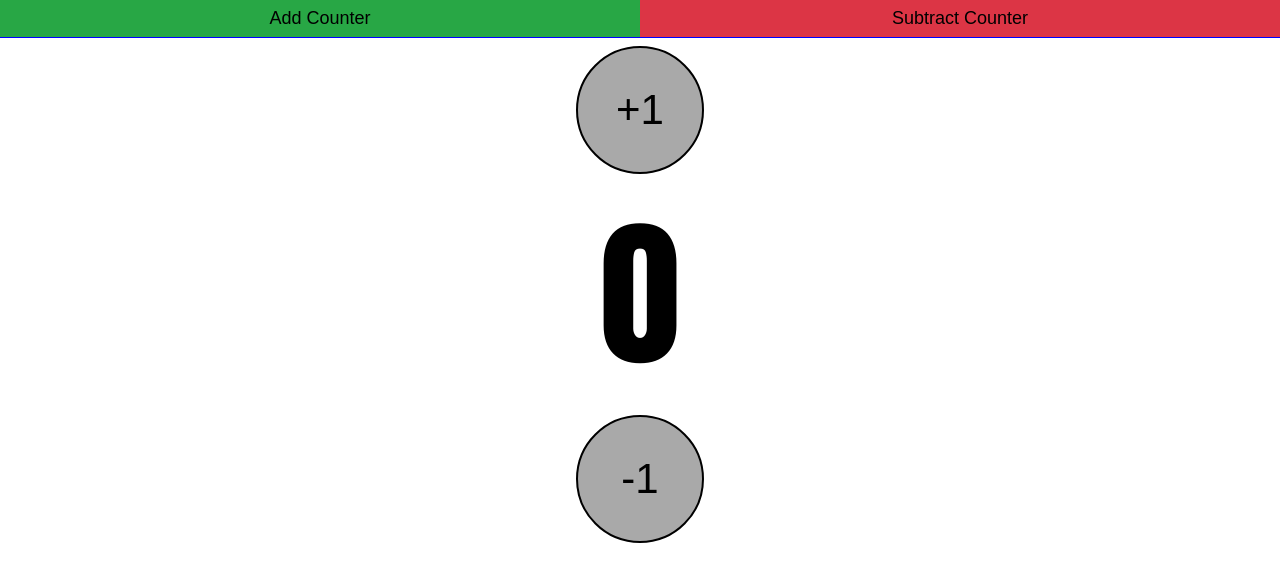
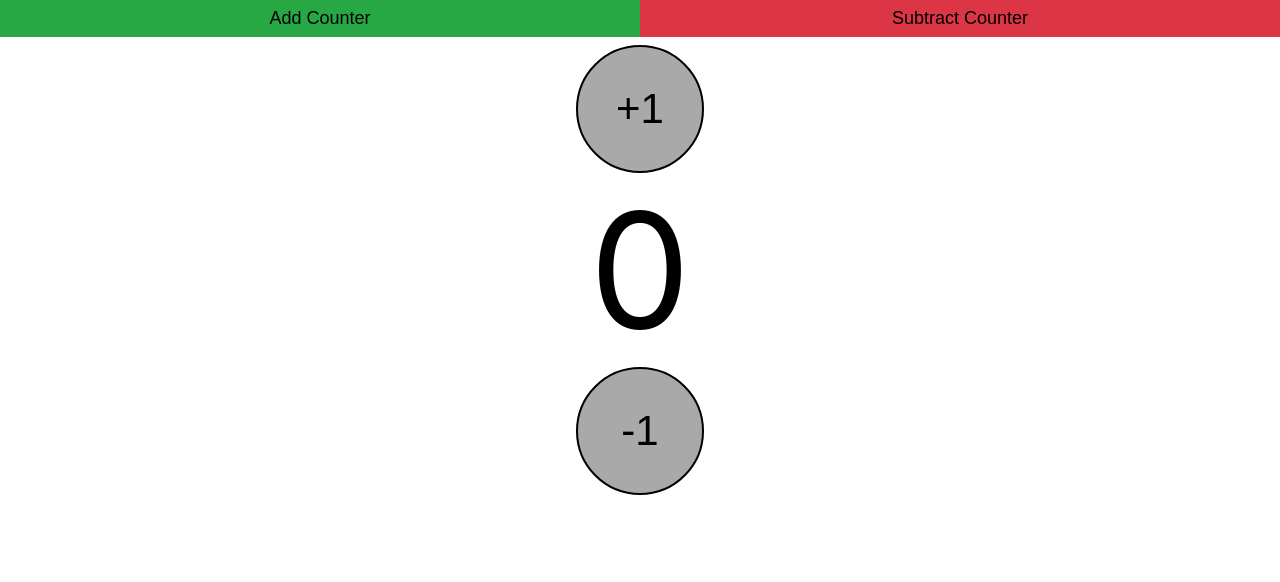
Before and after one commit to KP-90/counters, a React (Create React App) app: page / in a window 1280 px wide. Shown: the top 582 px of the page. Built offline with nearby package versions, Linux system fonts and the light colour scheme.

Commit message:
fix blue color bug

```diff
--- a/src/App.css
+++ b/src/App.css
@@ -1,11 +1,10 @@
 .App {
-  font-family: Impact, 'Arial Narrow Bold', sans-serif;
+  color: black;
   text-align: center;
 }
 
 .button-header {
   width: 100vw;
-  border-bottom: 1px solid blue;
   display: flex;
 
 }
```
